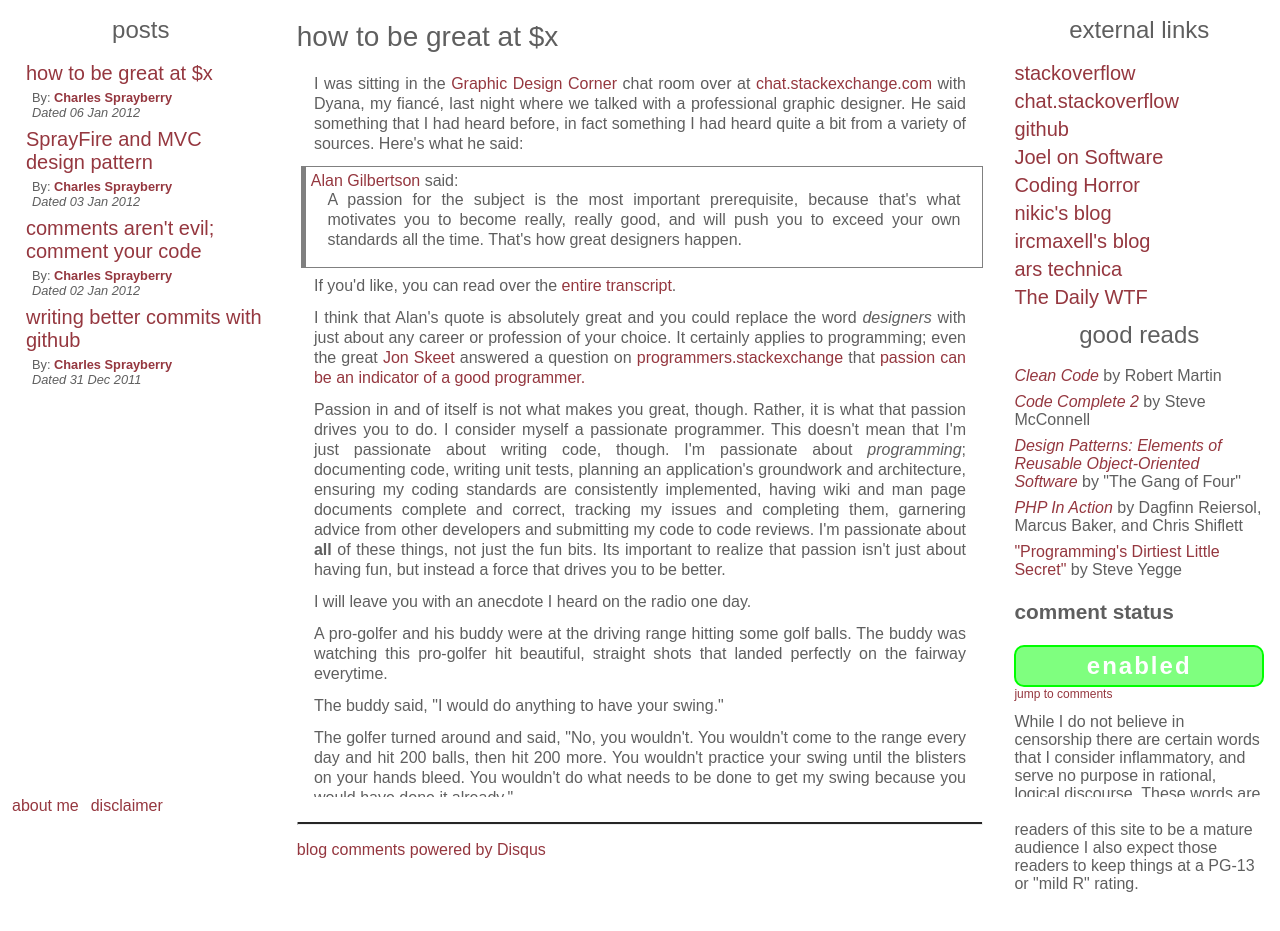
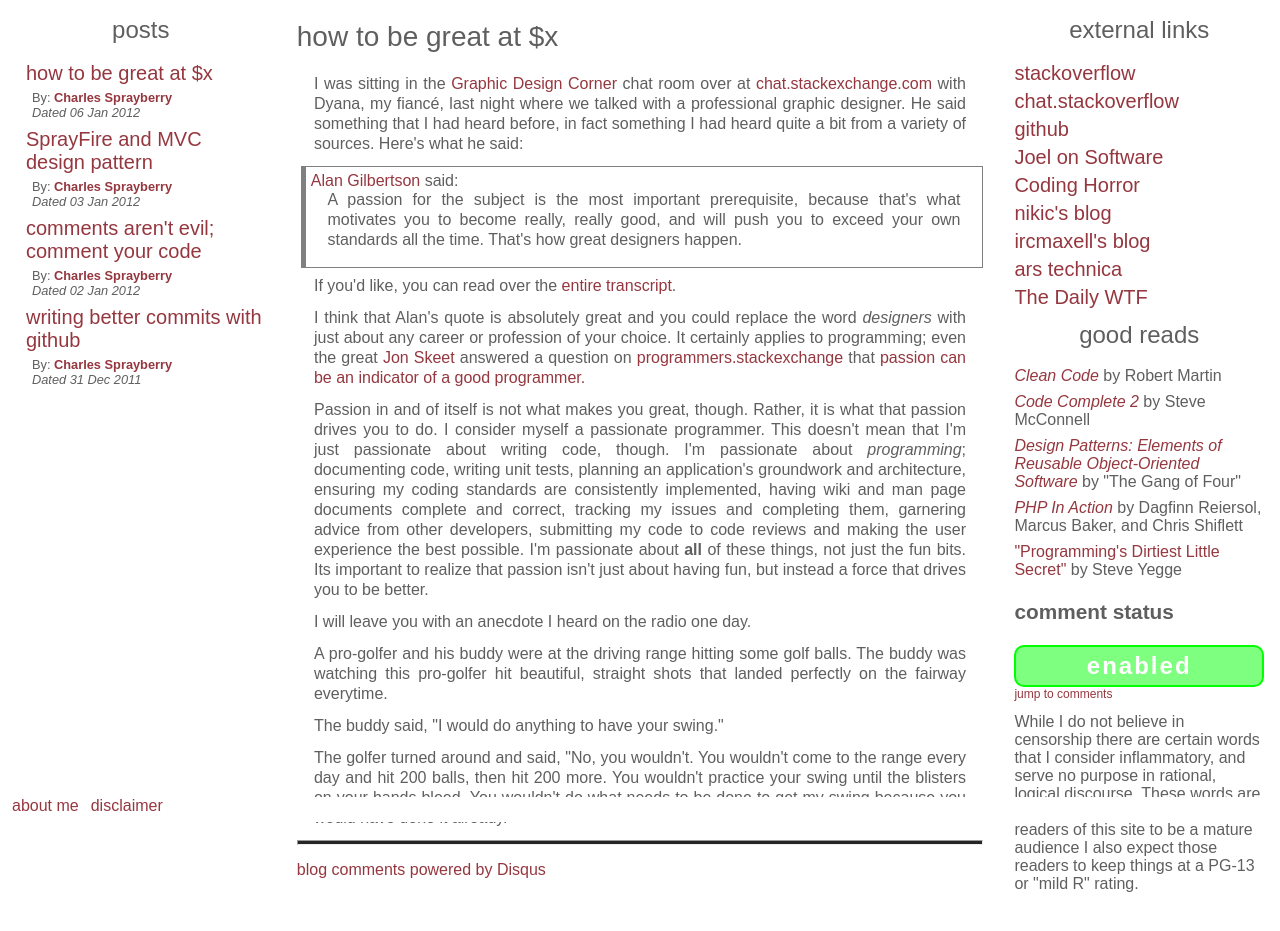
Before and after one commit to cspray/archived-blog, a Jekyll site: the page built from _posts/2012-01-06-how-to-be-great-at-x.html, in a window 1280 px wide, cut to the strip 78-1011 px from the top of the page. Built offline with Jekyll 4.4.1, drawn with Linux system fonts in a browser that asks for light colours; comment, search, counter and statistics services are not loaded.

Commit message:
UPD how-to-be-great-at-x adding some better wording to passions about programming

```diff
--- a/_posts/2012-01-06-how-to-be-great-at-x.html
+++ b/_posts/2012-01-06-how-to-be-great-at-x.html
@@ -36,9 +36,9 @@ that <a href="http://programmers.stackexchange.com/a/33817/28038">passion can be
 I consider myself a passionate programmer.  This doesn't mean that I'm just passionate about writing code, though.  I'm
 passionate about <em>programming</em>; documenting code, writing unit tests, planning an application's groundwork and architecture,
 ensuring my coding standards are consistently implemented, having wiki and man page documents complete and
-correct, tracking my issues and completing them, garnering advice from other developers and submitting my code
-to code reviews.  I'm passionate about <strong>all</strong> of these things, not just the fun bits.  Its
-important to realize that passion isn't just about having fun, but instead a force that drives you to be better.</p>
+correct, tracking my issues and completing them, garnering advice from other developers, submitting my code
+to code reviews and making the user experience the best possible.  I'm passionate about <strong>all</strong> of
+these things, not just the fun bits.  Its important to realize that passion isn't just about having fun, but instead a force that drives you to be better.</p>
 
 <p>I will leave you with an anecdote I heard on the radio one day.</p>
 
```
